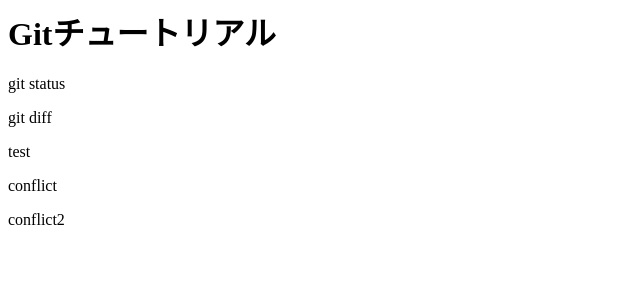
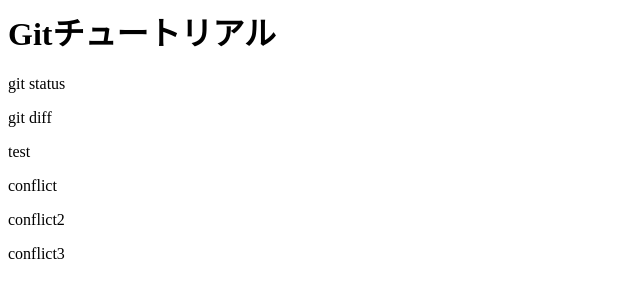
Before and after one commit to naopandao/git_tutorial, a plain HTML site: page index.html in a window 1280 px wide. Shown: the full height of the page, 0-640 px from the left. Drawn offline with Linux system fonts and the light colour scheme.

Commit message:
conflict3を追加

```diff
--- a/index.html
+++ b/index.html
@@ -4,3 +4,4 @@
 <p>test</p>
 <p>conflict</p>
 <p>conflict2</p>
+<p>conflict3</p>
```
